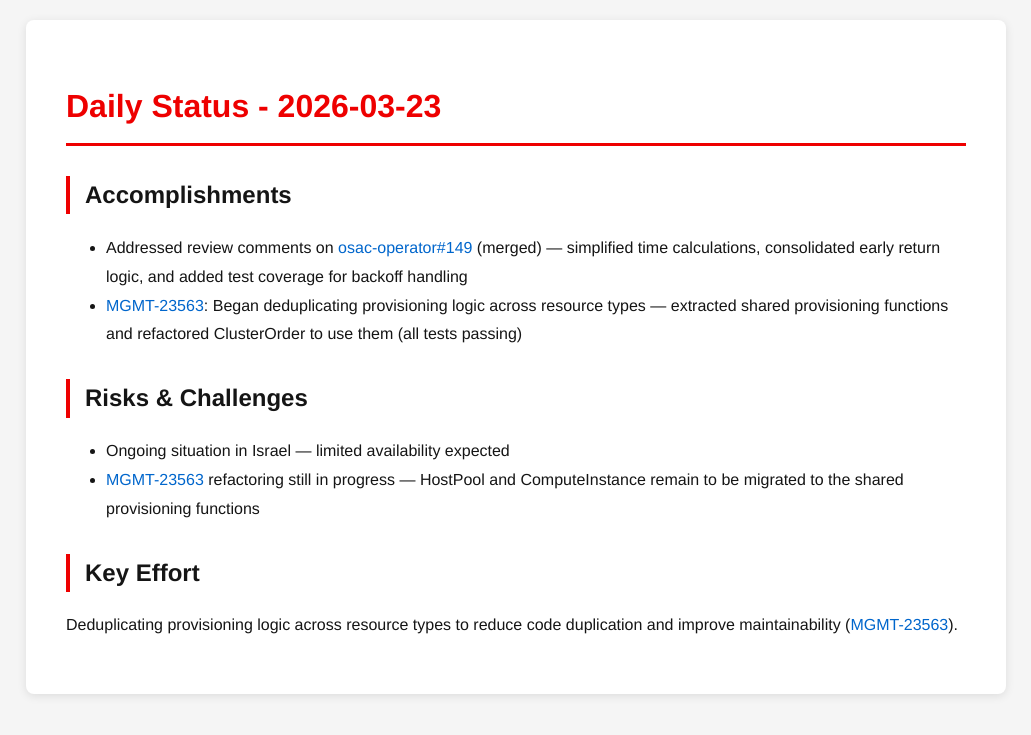
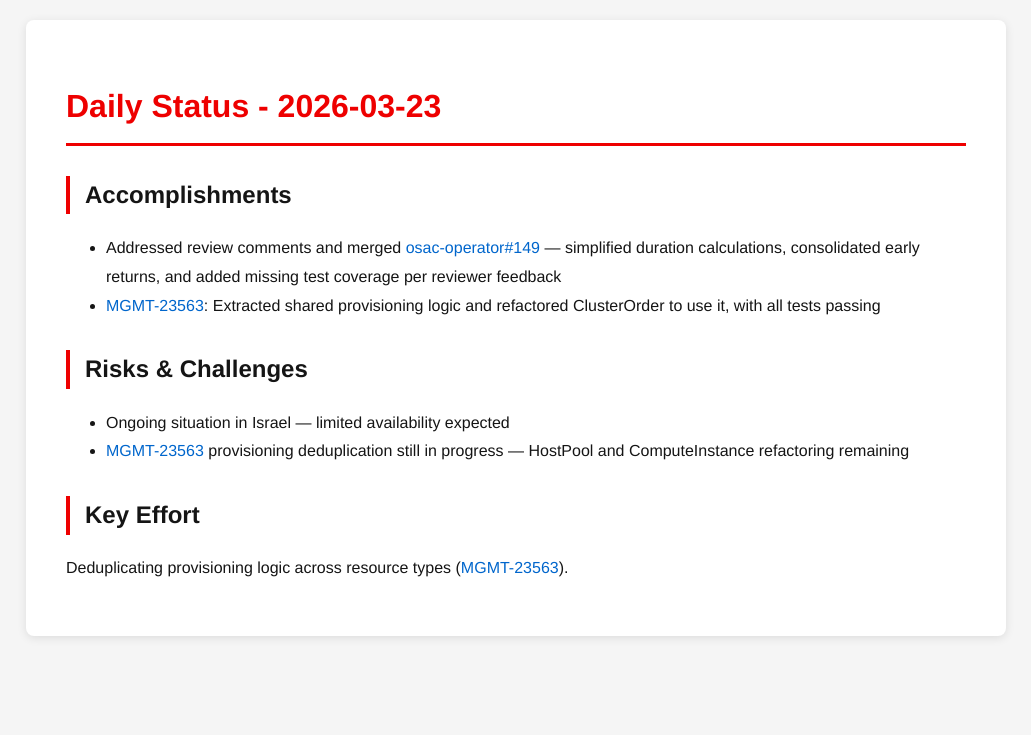
Before and after one commit to tzvatot/daily-status, a Jekyll site: the page built from 2026-03-23.md, in a window 1280 px wide. Shown: the top 735 px of the page, without its empty margins (124-1155 px from the left). Built offline with Jekyll 4.4.1, drawn with Linux system fonts in a browser that asks for light colours.

Commit message:
Daily status update - 2026-03-23

```diff
--- a/2026-03-23.md
+++ b/2026-03-23.md
@@ -7,12 +7,12 @@ date: 2026-03-23
 # Daily Status - 2026-03-23
 
 ## Accomplishments
-- Addressed review comments on [osac-operator#149](https://github.com/osac-project/osac-operator/pull/149) (merged) — simplified time calculations, consolidated early return logic, and added test coverage for backoff handling
-- [MGMT-23563](https://issues.redhat.com/browse/MGMT-23563): Began deduplicating provisioning logic across resource types — extracted shared provisioning functions and refactored ClusterOrder to use them (all tests passing)
+- Addressed review comments and merged [osac-operator#149](https://github.com/osac-project/osac-operator/pull/149) — simplified duration calculations, consolidated early returns, and added missing test coverage per reviewer feedback
+- [MGMT-23563](https://issues.redhat.com/browse/MGMT-23563): Extracted shared provisioning logic and refactored ClusterOrder to use it, with all tests passing
 
 ## Risks & Challenges
 - Ongoing situation in Israel — limited availability expected
-- [MGMT-23563](https://issues.redhat.com/browse/MGMT-23563) refactoring still in progress — HostPool and ComputeInstance remain to be migrated to the shared provisioning functions
+- [MGMT-23563](https://issues.redhat.com/browse/MGMT-23563) provisioning deduplication still in progress — HostPool and ComputeInstance refactoring remaining
 
 ## Key Effort
-Deduplicating provisioning logic across resource types to reduce code duplication and improve maintainability ([MGMT-23563](https://issues.redhat.com/browse/MGMT-23563)).
+Deduplicating provisioning logic across resource types ([MGMT-23563](https://issues.redhat.com/browse/MGMT-23563)).
```
